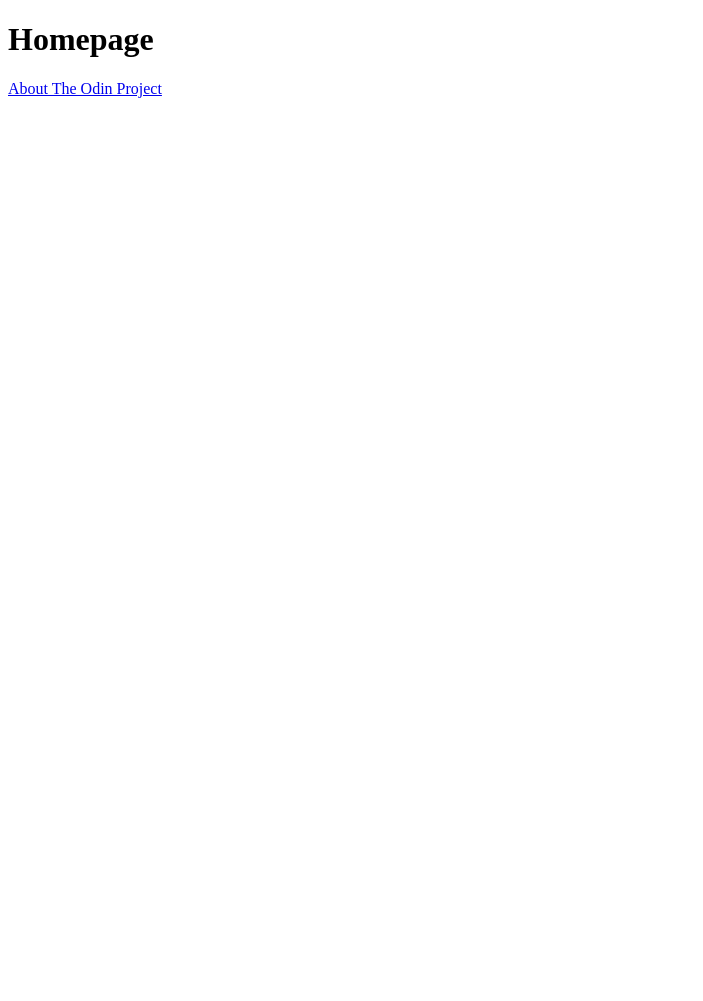
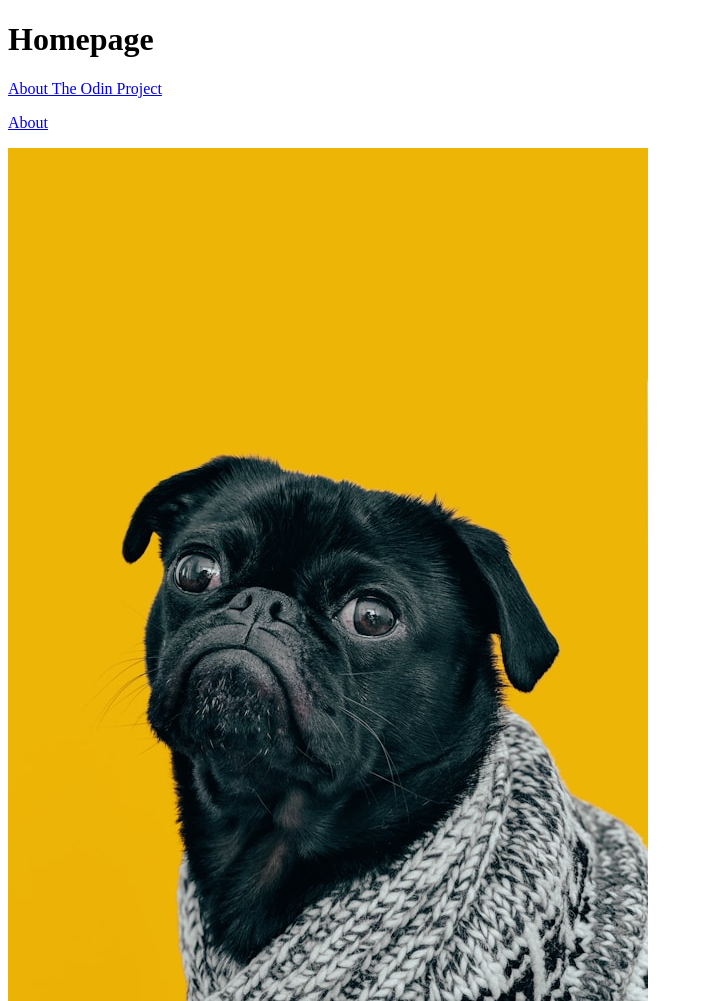
Before and after one commit to SemiMina/The-Odin-Project, a plain HTML site: page odin-links-and-images/index.html in a window 1280 px wide. Shown: the whole page, without its empty margins (0-703 px from the left). Before the commit the page ends 800 px from the top, so only its background shows below. Drawn offline with Linux system fonts and the light colour scheme.

Commit message:
Add links and images. Move about.html to pages directory

```diff
--- a/odin-links-and-images/index.html
+++ b/odin-links-and-images/index.html
@@ -1,14 +1,21 @@
 <!DOCTYPE html>
 <html lang="en">
+
 <head>
     <meta charset="UTF-8">
     <meta name="viewport" content="width=device-width, initial-scale=1.0">
     <title>Document</title>
 </head>
+
 <body>
     <h1>Homepage</h1>
     <p>
-    <a href="https://www.theodinproject.com/about" target="_blank" rel="noopener noreferrer">About The Odin Project</a>
+        <a href="https://www.theodinproject.com/about" target="_blank" rel="noopener noreferrer">About The Odin Project</a>
     </p>
+    <p>
+        <a href="./pages/about.html">About</a>
+    </p>
+    <img src="./images/dog.jpg" alt="dog photo" height="853" width="640">
 </body>
+
 </html>
```
Also changed, not shown: odin-links-and-images/pages/about.html (added, +12 -0 lines), odin-links-and-images/images/dog.jpg (added).
